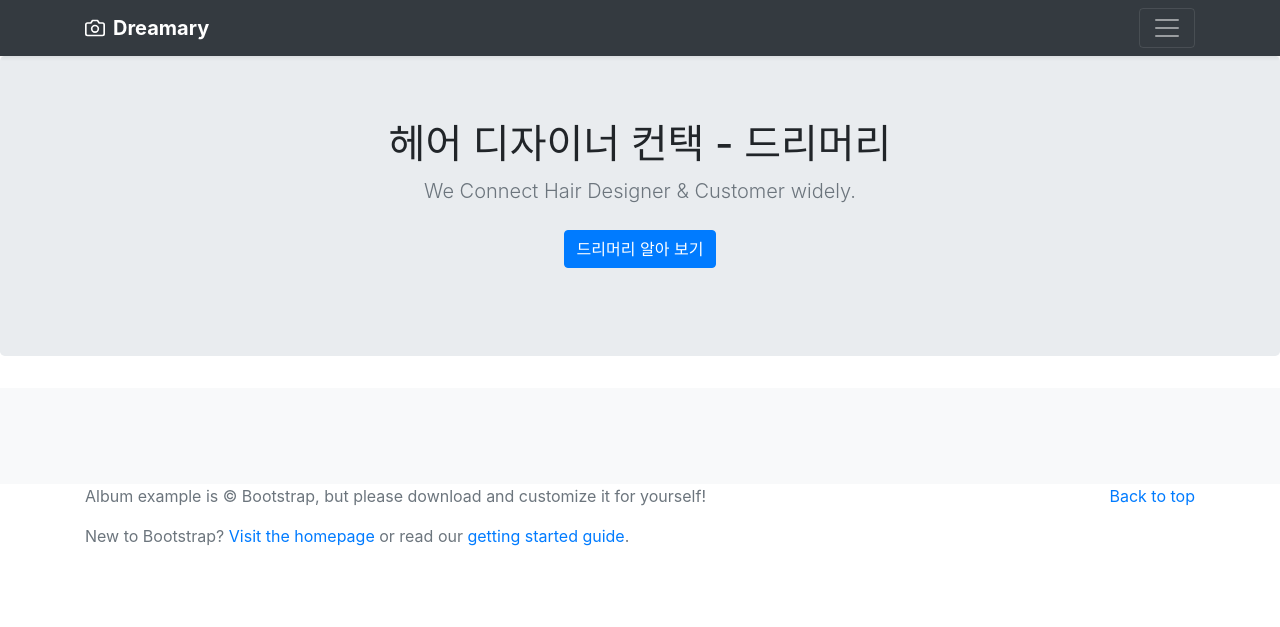
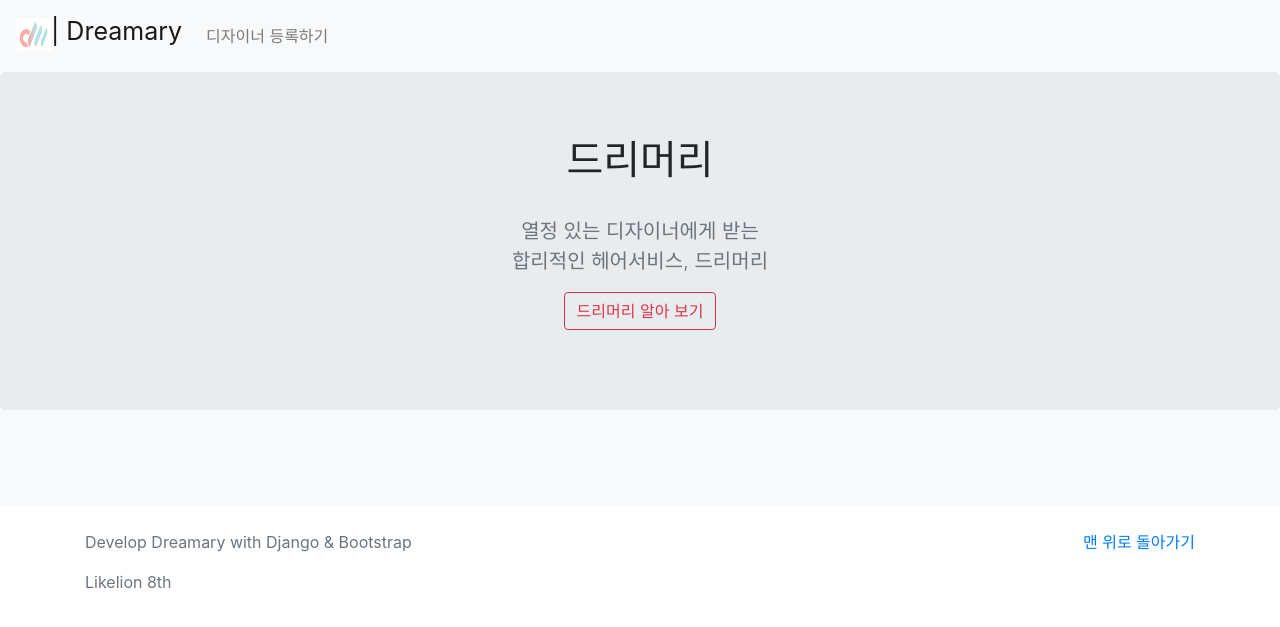
Before and after one commit to TwoShot22/Likelion_Dreamary, a Django app: page / in a window 1280 px wide. Shown: the top 627 px of the page. Run offline with Django 3.2, Linux system fonts and the light colour scheme; some libraries are stand-ins or nearby versions.

Commit message:
Extends Base.html / Edit Home.html & Model

```diff
--- a/page/models.py
+++ b/page/models.py
@@ -8,3 +8,9 @@ class Profile(models.Model):
 
     def __str__(self):
         return self.name
+
+    def summary(self):
+        if len(self.description) >= 40:
+            return self.description[:40] + str(" ...")
+        else:
+            return self.description
--- /dev/null
+++ b/page/static/css/base.css
@@ -0,0 +1,12 @@
+#navbar{
+    display: flex;
+    justify-content : space-between;
+}
+
+label{
+    font-size : 25px;
+}
+
+footer{
+    padding-top: 1.5rem;
+}
--- /dev/null
+++ b/page/static/css/home.css
@@ -0,0 +1,3 @@
+.jumbotron{
+    margin-bottom: 0rem;
+}
--- /dev/null
+++ b/page/templates/base.html
@@ -0,0 +1,94 @@
+{% load static %}
+<!doctype html>
+<html lang="ko">
+
+<head>
+    <meta charset="utf-8">
+    <meta name="viewport" content="width=device-width, initial-scale=1, shrink-to-fit=no">
+    <meta name="description" content="">
+    <meta name="author" content="Mark Otto, Jacob Thornton, and Bootstrap contributors">
+    <meta name="generator" content="Jekyll v3.8.6">
+    <title>{% block title %}{% endblock %}</title>
+    <!-- Custom styles for this template -->
+    <link rel="canonical" href="https://getbootstrap.com/docs/4.4/examples/album/">
+    <link href="album.css" rel="stylesheet">
+
+    <!-- Bootstrap core CSS -->
+    <link href="/docs/4.4/dist/css/bootstrap.min.css" rel="stylesheet"
+        integrity="sha384-Vkoo8x4CGsO3+Hhxv8T/Q5PaXtkKtu6ug5TOeNV6gBiFeWPGFN9MuhOf23Q9Ifjh" crossorigin="anonymous">
+    <link rel="stylesheet" href="https://stackpath.bootstrapcdn.com/bootstrap/4.5.0/css/bootstrap.min.css"
+        integrity="sha384-9aIt2nRpC12Uk9gS9baDl411NQApFmC26EwAOH8WgZl5MYYxFfc+NcPb1dKGj7Sk" crossorigin="anonymous">
+
+    <!-- Favicons -->
+    <link rel="apple-touch-icon" href="/docs/4.4/assets/img/favicons/apple-touch-icon.png" sizes="180x180">
+    <link rel="icon" href="/docs/4.4/assets/img/favicons/favicon-32x32.png" sizes="32x32" type="image/png">
+    <link rel="icon" href="/docs/4.4/assets/img/favicons/favicon-16x16.png" sizes="16x16" type="image/png">
+    <link rel="manifest" href="/docs/4.4/assets/img/favicons/manifest.json">
+    <link rel="mask-icon" href="/docs/4.4/assets/img/favicons/safari-pinned-tab.svg" color="#563d7c">
+    <link rel="icon" href="/docs/4.4/assets/img/favicons/favicon.ico">
+    <meta name="msapplication-config" content="/docs/4.4/assets/img/favicons/browserconfig.xml">
+    <meta name="theme-color" content="#563d7c">
+
+     <!-- CSS Style -->
+     <link rel="stylesheet" href="{% static 'css/base.css' %}">
+     <link rel="stylesheet" href="{% block link %} {% endblock %}">
+
+    <style>
+        .bd-placeholder-img {
+            font-size: 1.125rem;
+            text-anchor: middle;
+            -webkit-user-select: none;
+            -moz-user-select: none;
+            -ms-user-select: none;
+            user-select: none;
+        }
+
+        @media (min-width: 768px) {
+            .bd-placeholder-img-lg {
+                font-size: 3.5rem;
+            }
+        }
+    </style>
+</head>
+
+<body>
+    <!-- Header -->
+    <div id="navbar" class="navbar navbar-expand-lg navbar-light bg-light sticky-top">
+        <a class="navbar-brand" href="{% url 'home' %}"><img class="navbar-logo" src="{% static 'images/Dreamary_Logo.png' %}"
+                width="35" height="35" alt="Dreamary_Logo"><label>| Dreamary</label></a>
+        <div class="collapse navbar-collapse">
+            <div class="navbar-nav">
+                <a class="nav-item nav-link" href="{% url 'new' %}">디자이너 등록하기</a>
+            </div>
+        </div>
+    </div>
+
+    <!-- Content -->
+    <main role="main">
+        {% block content %}
+
+        {% endblock %}
+    </main>
+
+    <footer class="text-muted">
+        <div class="container">
+            <p class="float-right">
+                <a href="#">맨 위로 돌아가기</a>
+            </p>
+            <p>Develop Dreamary with Django & Bootstrap</p>
+            <p>Likelion 8th</p>
+        </div>
+    </footer>
+
+    <script src="https://code.jquery.com/jquery-3.4.1.slim.min.js"
+        integrity="sha384-J6qa4849blE2+poT4WnyKhv5vZF5SrPo0iEjwBvKU7imGFAV0wwj1yYfoRSJoZ+n" crossorigin="anonymous">
+    </script>
+    <script>
+        window.jQuery || document.write('<script src="/docs/4.4/assets/js/vendor/jquery.slim.min.js"><\/script>')
+    </script>
+    <script src="/docs/4.4/dist/js/bootstrap.bundle.min.js"
+        integrity="sha384-6khuMg9gaYr5AxOqhkVIODVIvm9ynTT5J4V1cfthmT+emCG6yVmEZsRHdxlotUnm" crossorigin="anonymous">
+    </script>
+</body>
+
+</html>
--- a/page/templates/home.html
+++ b/page/templates/home.html
@@ -1,116 +1,47 @@
+{% extends 'base.html' %}
 {% load static %}
-<!doctype html>
-<html lang="ko">
-  <head>
-    <meta charset="utf-8">
-    <meta name="viewport" content="width=device-width, initial-scale=1, shrink-to-fit=no">
-    <meta name="description" content="">
-    <meta name="author" content="Mark Otto, Jacob Thornton, and Bootstrap contributors">
-    <meta name="generator" content="Jekyll v3.8.6">
-    <title>Dreamary</title>
 
-    <link rel="canonical" href="https://getbootstrap.com/docs/4.4/examples/album/">
+{% block title %}Dreamary{% endblock %}
+{% block link %}{% static 'css/home.css' %}{% endblock %}
 
-    <!-- Bootstrap core CSS -->
-<link href="/docs/4.4/dist/css/bootstrap.min.css" rel="stylesheet" integrity="sha384-Vkoo8x4CGsO3+Hhxv8T/Q5PaXtkKtu6ug5TOeNV6gBiFeWPGFN9MuhOf23Q9Ifjh" crossorigin="anonymous">
-<link rel="stylesheet" href="https://stackpath.bootstrapcdn.com/bootstrap/4.5.0/css/bootstrap.min.css" integrity="sha384-9aIt2nRpC12Uk9gS9baDl411NQApFmC26EwAOH8WgZl5MYYxFfc+NcPb1dKGj7Sk" crossorigin="anonymous">
-
-    <!-- Favicons -->
-<link rel="apple-touch-icon" href="/docs/4.4/assets/img/favicons/apple-touch-icon.png" sizes="180x180">
-<link rel="icon" href="/docs/4.4/assets/img/favicons/favicon-32x32.png" sizes="32x32" type="image/png">
-<link rel="icon" href="/docs/4.4/assets/img/favicons/favicon-16x16.png" sizes="16x16" type="image/png">
-<link rel="manifest" href="/docs/4.4/assets/img/favicons/manifest.json">
-<link rel="mask-icon" href="/docs/4.4/assets/img/favicons/safari-pinned-tab.svg" color="#563d7c">
-<link rel="icon" href="/docs/4.4/assets/img/favicons/favicon.ico">
-<meta name="msapplication-config" content="/docs/4.4/assets/img/favicons/browserconfig.xml">
-<meta name="theme-color" content="#563d7c">
-
-
-    <style>
-      .bd-placeholder-img {
-        font-size: 1.125rem;
-        text-anchor: middle;
-        -webkit-user-select: none;
-        -moz-user-select: none;
-        -ms-user-select: none;
-        user-select: none;
-      }
-
-      @media (min-width: 768px) {
-        .bd-placeholder-img-lg {
-          font-size: 3.5rem;
-        }
-      }
-    </style>
-    <!-- Custom styles for this template -->
-    <link href="album.css" rel="stylesheet">
-  </head>
-  <body>
-    <header>
-  <div class="collapse bg-dark" id="navbarHeader">
-    <div class="container">
-      <div class="row">
-        <div class="col-sm-8 col-md-7 py-4">
-          <h4 class="text-white">About</h4>
-          <p class="text-muted">Add some information about the album below, the author, or any other background context. Make it a few sentences long so folks can pick up some informative tidbits. Then, link them off to some social networking sites or contact information.</p>
-        </div>
-        <div class="col-sm-4 offset-md-1 py-4">
-          <h4 class="text-white">Contact</h4>
-          <ul class="list-unstyled">
-            <li><a href="#" class="text-white">Follow on Twitter</a></li>
-            <li><a href="#" class="text-white">Like on Facebook</a></li>
-            <li><a href="#" class="text-white">Email me</a></li>
-          </ul>
-        </div>
-      </div>
-    </div>
-  </div>
-  <div class="navbar navbar-dark bg-dark shadow-sm">
-    <div class="container d-flex justify-content-between">
-      <a href="#" class="navbar-brand d-flex align-items-center">
-        <svg xmlns="http://www.w3.org/2000/svg" width="20" height="20" fill="none" stroke="currentColor" stroke-linecap="round" stroke-linejoin="round" stroke-width="2" aria-hidden="true" class="mr-2" viewBox="0 0 24 24" focusable="false"><path d="M23 19a2 2 0 0 1-2 2H3a2 2 0 0 1-2-2V8a2 2 0 0 1 2-2h4l2-3h6l2 3h4a2 2 0 0 1 2 2z"/><circle cx="12" cy="13" r="4"/></svg>
-        <strong>Dreamary</strong>
-      </a>
-      <button class="navbar-toggler" type="button" data-toggle="collapse" data-target="#navbarHeader" aria-controls="navbarHeader" aria-expanded="false" aria-label="Toggle navigation">
-        <span class="navbar-toggler-icon"></span>
-      </button>
-    </div>
-  </div>
-</header>
-
-<main role="main">
+{% block content %}
 
 <section class="jumbotron text-center">
   <div class="container">
-      <h1>헤어 디자이너 컨택 - 드리머리</h1>
-      <p class="lead text-muted">We Connect Hair Designer & Customer widely.</p>
+    <h1>드리머리</h1><br>
+    <p class="lead text-muted">열정 있는 디자이너에게 받는<br>합리적인 헤어서비스, 드리머리</p>
     <p>
-        <a href="{% url 'introduce' %}" class="btn btn-primary my-2">드리머리 알아 보기</a>
+      <a href="{% url 'introduce' %}" class="btn btn-outline-danger">드리머리 알아 보기</a>
     </p>
   </div>
 </section>
 
 <div class="album py-5 bg-light">
   <div class="container">
-      <div class="row">
+    <div class="card-columns">
       {% for profile in profiles %}
-        <div class="col-md-4">
       <div class="card mb-4 shadow-sm">
         <!-- Image -->
         <a href="{% url 'detail' profile.id %}">
           {% if profile.image %}
           <img src="{{ profile.image.url }}" class="card-img-top" alt="Designer_Image">
           {% else %}
-              <svg class="bd-placeholder-img card-img-top" width="100%" height="225" xmlns="http://www.w3.org/2000/svg" preserveAspectRatio="xMidYMid slice" focusable="false" role="img" aria-label="Placeholder: Thumbnail"><title>Placeholder</title><rect width="100%" height="100%" fill="#55595c"/><text x="50%" y="50%" fill="#eceeef" dy=".3em">Profile</text></svg>
+          <svg class="bd-placeholder-img card-img-top" width="100%" height="225" xmlns="http://www.w3.org/2000/svg"
+            preserveAspectRatio="xMidYMid slice" focusable="false" role="img" aria-label="Placeholder: Thumbnail">
+            <title>Dreamary</title>
+            <rect width="100%" height="100%" fill="#55595c" /><text x="50%" y="50%" fill="#eceeef"
+              dy=".3em">Profile</text>
+          </svg>
           {% endif %}
         </a>
         <div class="card-body">
-              <p class="card-text">{{ profile.name }}</p>
+          <h4 class="card-title">{{ profile.name }}</h4>
+          <h6 class="card-text">{{ profile.address }}</h6>
+          <hr>
+          <p class="card-text">{{ profile.summary }}</p>
           <div class="d-flex justify-content-between align-items-center">
             <div class="btn-group">
-                  <button type="button" class="btn btn-sm btn-outline-secondary">View</button>
-                </div>
-                <small class="text-muted">9 mins</small>
+              <button type="button" class="btn btn-sm btn-outline-secondary">자세히 알아보기</button>
             </div>
           </div>
         </div>
@@ -120,17 +51,4 @@
   </div>
 </div>
 
-</main>
-
-<footer class="text-muted">
-  <div class="container">
-    <p class="float-right">
-      <a href="#">Back to top</a>
-    </p>
-    <p>Album example is &copy; Bootstrap, but please download and customize it for yourself!</p>
-    <p>New to Bootstrap? <a href="https://getbootstrap.com/">Visit the homepage</a> or read our <a href="/docs/4.4/getting-started/introduction/">getting started guide</a>.</p>
-  </div>
-</footer>
-<script src="https://code.jquery.com/jquery-3.4.1.slim.min.js" integrity="sha384-J6qa4849blE2+poT4WnyKhv5vZF5SrPo0iEjwBvKU7imGFAV0wwj1yYfoRSJoZ+n" crossorigin="anonymous"></script>
-      <script>window.jQuery || document.write('<script src="/docs/4.4/assets/js/vendor/jquery.slim.min.js"><\/script>')</script><script src="/docs/4.4/dist/js/bootstrap.bundle.min.js" integrity="sha384-6khuMg9gaYr5AxOqhkVIODVIvm9ynTT5J4V1cfthmT+emCG6yVmEZsRHdxlotUnm" crossorigin="anonymous"></script></body>
-</html>
+{% endblock %}
--- /dev/null
+++ b/static/css/home.css
@@ -0,0 +1,3 @@
+.jumbotron{
+    margin-bottom: 0rem;
+}
```
Also changed, not shown: page/templates/detail.html (+5 -10 lines), page/templates/introduce.html (+6 -11 lines), page/templates/new.html (+32 -25 lines), static/css/base.css (added, +12 -0 lines), page/static/images/Dreamary_Logo.png (added), static/images/Dreamary_Logo.png (added). Lines whose indentation alone changed are shown as unchanged.
